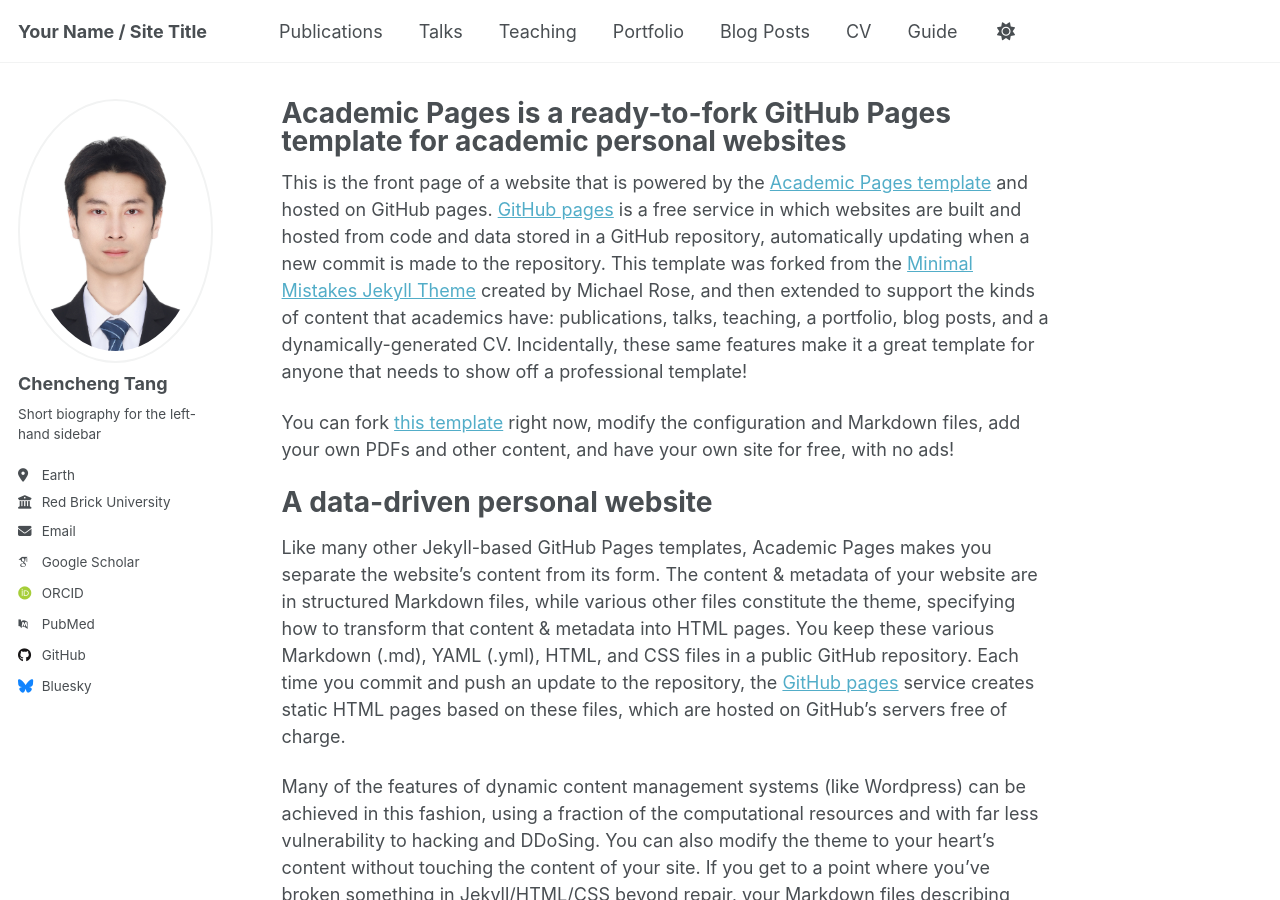
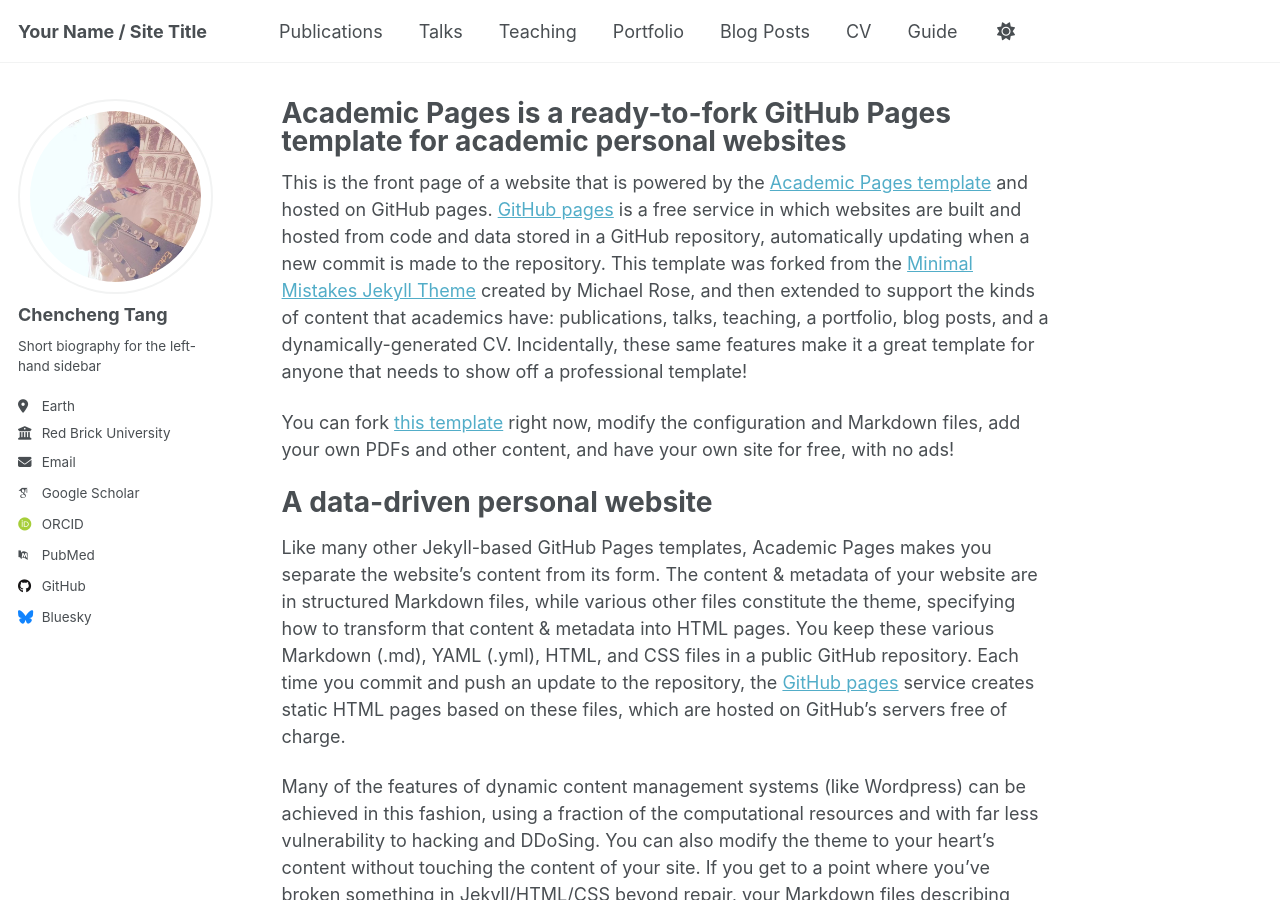
Before and after one commit to AI4Sfrontline/ai4sfrontline.github.io, a Jekyll site: the page built from _pages/about.md, in a window 1280 px wide and 900 px high. Built offline with Jekyll 4.4.1, drawn with Linux system fonts in a browser that asks for light colours; some web fonts are replaced; a script that is not in the unit is left out.

Commit message:
Update _config.yml

```diff
--- a/_config.yml
+++ b/_config.yml
@@ -23,7 +23,7 @@ repository               : "academicpages/academicpages.github.io"
 #               Additional customization can be done by editing /_includes/author-profile.html
 author:
   # Biographic information
-  avatar           : "prof_pic.jpg"
+  avatar           : "profile_1.jpg"
   name             : "Chencheng Tang"
   pronouns         : # example: "she/her"
   bio              : "Short biography for the left-hand sidebar"
```
